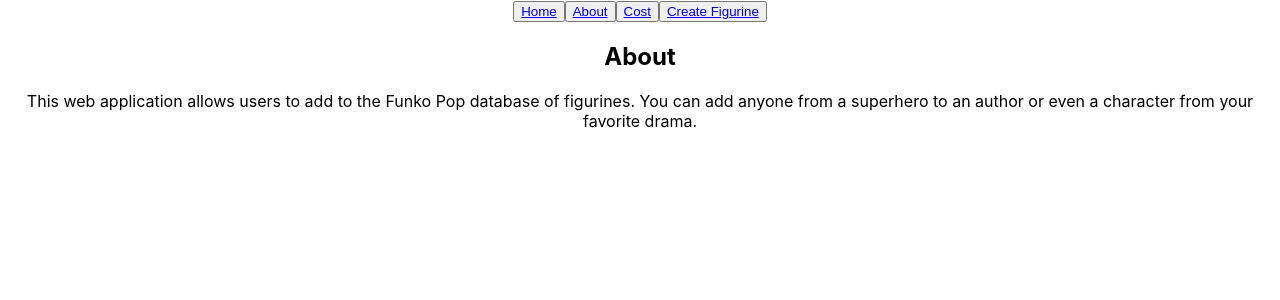
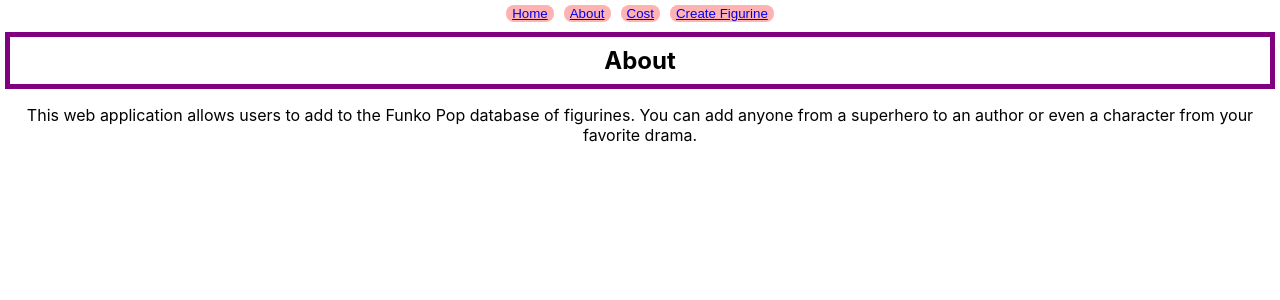
Before and after one commit to newedition994/cartoon-figurineshop, a React (Create React App) app in the folder cartoon-figurineshop-client/: page /about in a window 1280 px wide. Shown: the top 300 px of the page. Built offline with nearby package versions, Linux system fonts and the light colour scheme.

Commit message:
Fixing some CSS in the components

```diff
--- a/cartoon-figurineshop-client/src/App.css
+++ b/cartoon-figurineshop-client/src/App.css
@@ -24,8 +24,9 @@
 
 .nav-btn{
   border: none;
+  border-radius: 8px;
   color: white;
-  background: slateblue;
+  background: hsla(0, 100%, 50%, 0.3);
   margin: 5px;
 }
 
@@ -40,6 +41,12 @@
   background: white;
 }
 
+.form-display {
+  border: 5px solid purple;
+  padding: 9px;
+  margin: 5px;
+}
+
 @keyframes App-logo-spin {
   from {
     transform: rotate(0deg);
--- a/cartoon-figurineshop-client/src/components/Navbar/About.js
+++ b/cartoon-figurineshop-client/src/components/Navbar/About.js
@@ -4,7 +4,7 @@
 
 const About = () =>
     <div>
-        <h2>About</h2>
+        <h2 className="form-display">About</h2>
         <p>This web application allows users to add to the Funko Pop database of figurines. You can add anyone from a superhero to an author or even a character from your favorite drama.</p>
     </div>
 
--- a/cartoon-figurineshop-client/src/components/Navbar/CreateAFigurine.js
+++ b/cartoon-figurineshop-client/src/components/Navbar/CreateAFigurine.js
@@ -5,7 +5,7 @@
 // see the firgurineForm on another page and route
 
 const MakeAFigurine = () =>
-    <div>
+    <div className="form-display">
         <FigurineForm />
     </div>
 
--- a/cartoon-figurineshop-client/src/components/Navbar/Navbar.js
+++ b/cartoon-figurineshop-client/src/components/Navbar/Navbar.js
@@ -5,10 +5,10 @@
 
 const Navbar = ({ changePage }) =>
     <div>
-        <button><Link to="/">Home</Link></button>
-        <button><Link to="/about">About</Link></button>
-        <button><Link to="/cost" >Cost</Link></button>
-        <button><Link to="/createafigurine">Create Figurine</Link></button>
+        <button className="nav-btn"><Link to="/">Home</Link></button>
+        <button className="nav-btn"><Link to="/about">About</Link></button>
+        <button className="nav-btn"><Link to="/cost" >Cost</Link></button>
+        <button className="nav-btn"><Link to="/createafigurine">Create Figurine</Link></button>
     </div>
 
 
--- a/cartoon-figurineshop-client/src/containers/Figurines.css
+++ b/cartoon-figurineshop-client/src/containers/Figurines.css
@@ -5,6 +5,7 @@
 .NamePlate{
     background: lavender;
     padding: 10px;
+    text-shadow:5px 5px 10px purple;
 }
 
 .FigurineCard {
```
